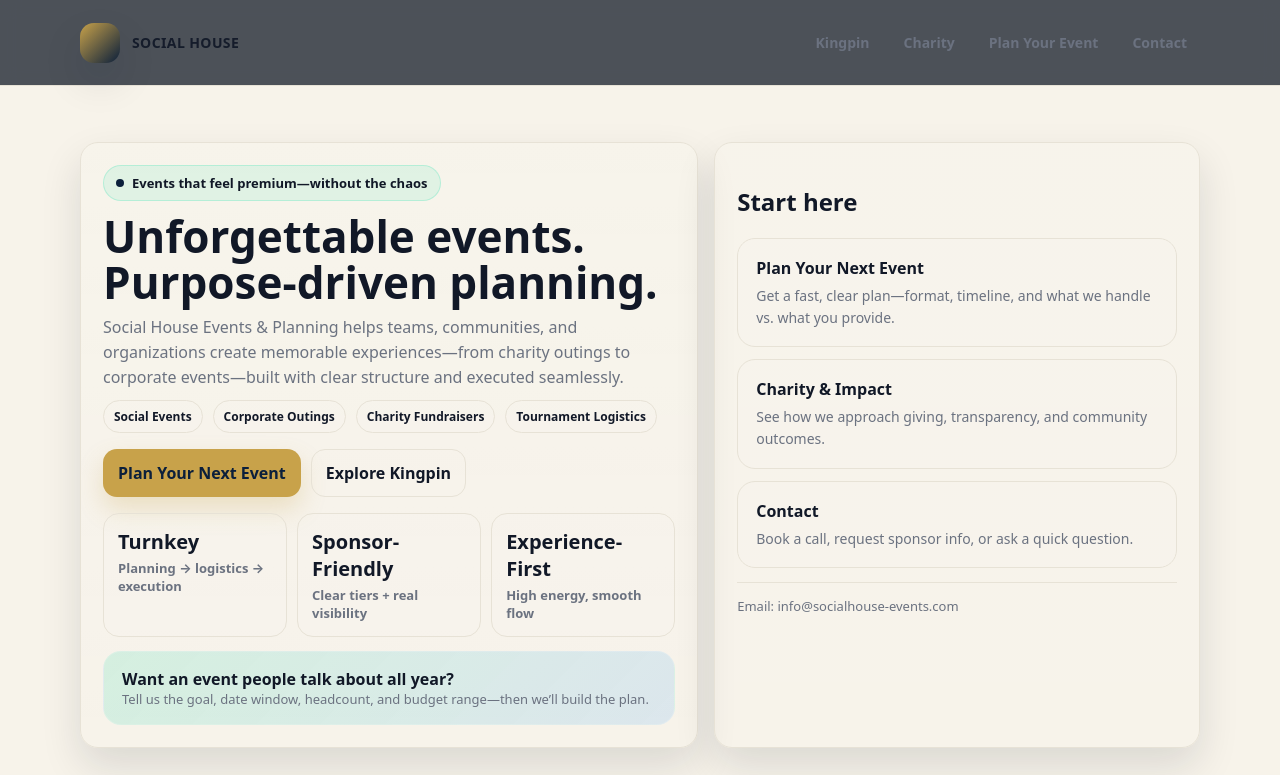
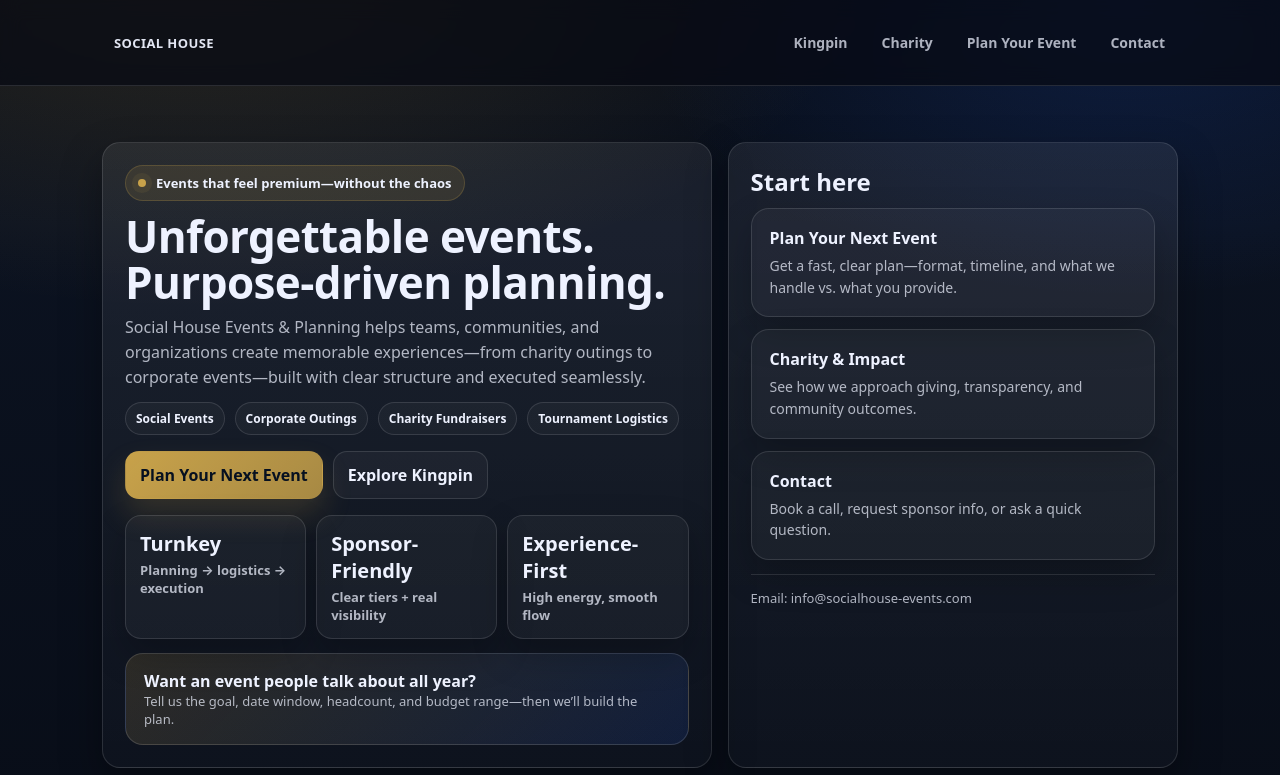
Before and after one commit to Tgardner22/SocialHouse-site, a plain HTML site: page index.html in a window 1280 px wide. Shown: the top 775 px of the page. Drawn offline with Linux system fonts and the light colour scheme.

Commit message:
Update styles.css

```diff
--- a/styles.css
+++ b/styles.css
@@ -1,60 +1,97 @@
 :root{
-  --bg:#F7F3EA;
-  --card:#FFFFFF;
-  --text:#111827;
-  --muted:#6B7280;
-  --brand:#C8A24A;   /* gold */
-  --brand2:#0B1F3B;  /* navy */
-  --border:#E7E2D6;
-  --shadow: 0 18px 40px rgba(17,24,39,.12);
+  --bg: #0b1220;
+  --surface: rgba(255,255,255,.06);
+  --surface2: rgba(255,255,255,.035);
+  --border: rgba(255,255,255,.12);
+  --text: #eef2ff;
+  --muted: rgba(238,242,255,.72);
+
+  /* Classy but not boring: midnight + soft gold */
+  --brand: #c8a24a;      /* gold */
+  --brand2: #2b6cff;     /* subtle cool accent */
+  --ink: #061020;
+
   --radius: 18px;
-}
+  --shadow: 0 18px 40px rgba(0,0,0,.35);
+  --shadowSoft: 0 16px 36px rgba(0,0,0,.22);
+
+  --max: 1120px;
 }
 
 *{box-sizing:border-box}
-html,body{
-  margin:0;padding:0;
-  font-family:system-ui,-apple-system,Segoe UI,Roboto,Arial,sans-serif;
-  background: var(--bg);
-  color:var(--text);
+html,body{margin:0;padding:0}
+body{
+  font-family: system-ui, -apple-system, Segoe UI, Roboto, Arial, sans-serif;
+  color: var(--text);
+  background:
+    radial-gradient(1200px 700px at 15% -10%, rgba(200,162,74,.22), transparent 60%),
+    radial-gradient(900px 540px at 88% 0%, rgba(43,108,255,.18), transparent 55%),
+    linear-gradient(180deg, #060b15, #0b1220 20%, #070b14);
 }
 
-
 a{color:inherit;text-decoration:none}
-.container{max-width:1120px;margin:0 auto;padding:22px}
+.container{max-width:var(--max); margin:0 auto; padding:22px}
 
 .nav{
   position:sticky; top:0; z-index:10;
+  background: rgba(7,11,20,.72);
+  border-bottom: 1px solid var(--border);
   backdrop-filter: blur(10px);
-  background: rgba(11,18,32,.72);
-  border-bottom:1px solid var(--border);
 }
-.nav-inner{display:flex;align-items:center;gap:16px;justify-content:space-between}
+.nav-inner{
+  display:flex; align-items:center; justify-content:space-between;
+  gap:16px;
+}
 .brand{
-  display:flex; align-items:center; gap:12px; font-weight:900; letter-spacing:.4px;
+  display:flex; align-items:center; gap:12px;
+  font-weight:900; letter-spacing:.4px;
 }
-.brand-badge{
-  width:40px;height:40px;border-radius:14px;
-  background: linear-gradient(135deg, var(--brand), var(--brand2));
-  box-shadow: var(--shadow);
+.brand-mark{
+  width:42px; height:42px; border-radius:14px;
+  background: linear-gradient(135deg, rgba(200,162,74,1), rgba(200,162,74,.55));
+  box-shadow: 0 12px 26px rgba(200,162,74,.22);
 }
-.brand span{font-size:14px; text-transform:uppercase; opacity:.94; white-space:nowrap}
+.brand span{
+  text-transform:uppercase;
+  font-size:13px;
+  opacity:.95;
+  white-space:nowrap;
+}
 
-.nav-links{display:flex; gap:8px; flex-wrap:wrap; justify-content:flex-end}
+.nav-links{
+  display:flex; flex-wrap:wrap; gap:8px; justify-content:flex-end;
+}
 .nav-links a{
-  padding:10px 12px;border-radius:12px;border:1px solid transparent;
-  color:var(--muted); font-weight:750; font-size:14px;
+  padding:10px 12px;
+  border-radius:12px;
+  border:1px solid transparent;
+  color: var(--muted);
+  font-weight:800;
+  font-size:14px;
 }
-.nav-links a:hover{border-color:var(--border); color:var(--text); background:rgba(255,255,255,.04)}
-.nav-links a.active{color:var(--text); background:rgba(58,160,255,.16); border-color:rgba(58,160,255,.35)}
+.nav-links a:hover{
+  border-color: var(--border);
+  color: var(--text);
+  background: rgba(255,255,255,.04);
+}
+.nav-links a.active{
+  color: var(--text);
+  background: rgba(200,162,74,.14);
+  border-color: rgba(200,162,74,.28);
+}
 
-.hero{padding:34px 0 12px;}
-.hero-grid{display:grid; grid-template-columns: 1.12fr .88fr; gap:16px; align-items:stretch;}
+.hero{padding:34px 0 10px}
+.hero-grid{
+  display:grid;
+  grid-template-columns: 1.15fr .85fr;
+  gap:16px;
+  align-items:stretch;
+}
 @media (max-width: 920px){ .hero-grid{grid-template-columns:1fr;} }
 
 .card{
-  background: linear-gradient(180deg, rgba(255,255,255,.06), rgba(255,255,255,.02));
-  border:1px solid var(--border);
+  background: linear-gradient(180deg, rgba(255,255,255,.07), rgba(255,255,255,.025));
+  border: 1px solid var(--border);
   border-radius: var(--radius);
   box-shadow: var(--shadow);
   overflow:hidden;
@@ -62,73 +99,113 @@ a{color:inherit;text-decoration:none}
 .card-pad{padding:22px}
 
 .kicker{
-  display:inline-flex; gap:8px; align-items:center;
-  padding:8px 12px; border-radius:999px;
-  background:rgba(60,224,179,.12);
-  border:1px solid rgba(60,224,179,.26);
-  color:var(--text); font-weight:850; font-size:13px;
+  display:inline-flex;
+  gap:10px;
+  align-items:center;
+  padding:8px 12px;
+  border-radius:999px;
+  background: rgba(200,162,74,.12);
+  border: 1px solid rgba(200,162,74,.22);
+  font-weight:850;
+  font-size:13px;
 }
-.kicker .dot{width:8px;height:8px;border-radius:999px;background:var(--brand2)}
+.kicker .dot{
+  width:8px;height:8px;border-radius:999px;background: var(--brand);
+  box-shadow: 0 0 0 6px rgba(200,162,74,.08);
+}
 
-h1{margin:12px 0 10px; font-size:44px; line-height:1.05}
+h1{
+  margin:12px 0 10px;
+  font-size:44px;
+  line-height:1.05;
+  letter-spacing:-.6px;
+}
 @media (max-width: 920px){ h1{font-size:38px} }
-p{margin:0; color:var(--muted); line-height:1.55; font-size:16px}
+h2{margin:0 0 10px; font-size:24px}
+h3{margin:0 0 6px; font-size:16px}
+
+p{margin:0; color: var(--muted); line-height:1.55; font-size:16px}
+
+.badge-row{display:flex; gap:10px; flex-wrap:wrap; margin-top:12px}
+.badge{
+  font-size:12px; font-weight:850;
+  padding:7px 10px;
+  border-radius:999px;
+  border:1px solid var(--border);
+  background: rgba(255,255,255,.03);
+  color: var(--text);
+}
 
 .cta-row{display:flex; gap:10px; flex-wrap:wrap; margin-top:16px}
 .btn{
   display:inline-flex; align-items:center; justify-content:center; gap:10px;
-  padding:12px 14px; border-radius:14px; font-weight:900;
+  padding:12px 14px;
+  border-radius:14px;
+  font-weight:900;
   border:1px solid transparent;
+  cursor:pointer;
 }
 .btn-primary{
-  background: var(--brand);
-  color:#0B1F3B;
-  box-shadow: 0 12px 24px rgba(200,162,74,.25);
+  background: linear-gradient(135deg, var(--brand), rgba(200,162,74,.82));
+  color: var(--ink);
+  box-shadow: 0 16px 30px rgba(200,162,74,.18);
 }
-.btn-primary:hover{filter:brightness(1.02)}
-
+.btn-primary:hover{filter:brightness(1.03)}
 .btn-ghost{
-  background: transparent;
+  background: rgba(255,255,255,.04);
   border-color: var(--border);
   color: var(--text);
 }
-.btn-ghost:hover{background: rgba(17,24,39,.04)}
+.btn-ghost:hover{background: rgba(255,255,255,.07)}
 
-
-.stats{display:grid; grid-template-columns: repeat(3, 1fr); gap:10px; margin-top:16px;}
+.stats{
+  display:grid;
+  grid-template-columns: repeat(3, 1fr);
+  gap:10px;
+  margin-top:16px;
+}
 @media (max-width: 920px){ .stats{grid-template-columns:1fr} }
 .stat{
-  padding:14px; border-radius:16px;
-  background: rgba(255,255,255,.035);
-  border:1px solid var(--border);
+  padding:14px;
+  border-radius:16px;
+  background: var(--surface2);
+  border: 1px solid var(--border);
+  box-shadow: var(--shadowSoft);
 }
 .stat strong{display:block; font-size:20px}
-.stat span{display:block; color:var(--muted); font-weight:750; margin-top:4px; font-size:13px}
+.stat span{display:block; color: var(--muted); font-weight:750; margin-top:4px; font-size:13px}
 
 .section{padding:18px 0}
-.section h2{margin:0 0 10px; font-size:24px}
-.grid{display:grid; grid-template-columns: repeat(3, 1fr); gap:12px;}
+.grid{
+  display:grid;
+  grid-template-columns: repeat(3, 1fr);
+  gap:12px;
+}
 @media (max-width: 920px){ .grid{grid-template-columns:1fr} }
+
 .tile{
-  padding:18px;border-radius:18px;
-  background:rgba(255,255,255,.035);
-  border:1px solid var(--border);
+  padding:18px;
+  border-radius:18px;
+  background: var(--surface2);
+  border: 1px solid var(--border);
+  box-shadow: var(--shadowSoft);
 }
-.tile h3{margin:0 0 6px; font-size:16px}
 .tile p{font-size:14px}
+.tile:hover{transform: translateY(-1px)}
+.tile{transition: transform .15s ease}
 
 .banner{
   margin-top:14px;
   padding:16px 18px;
   border-radius:18px;
-  background: linear-gradient(135deg, rgba(60,224,179,.18), rgba(58,160,255,.14));
+  background: linear-gradient(135deg, rgba(200,162,74,.16), rgba(43,108,255,.12));
   border:1px solid rgba(255,255,255,.14);
 }
 
 .hr{height:1px;background:var(--border);margin:14px 0}
 
 .form{display:grid; gap:10px; margin-top:12px}
-input, textarea{
+input, textarea, select{
   width:100%;
   padding:12px 12px;
   border-radius:14px;
@@ -137,19 +214,21 @@ input, textarea{
   color: var(--text);
   outline:none;
 }
-textarea{min-height:130px; resize:vertical}
-.small{font-size:13px;color:var(--muted)}
+textarea{min-height:140px; resize:vertical}
+label{font-size:13px; color: var(--muted); font-weight:800}
+
+.two-col{
+  display:grid;
+  grid-template-columns: 1fr 1fr;
+  gap:10px;
+}
+@media (max-width: 720px){ .two-col{grid-template-columns:1fr} }
+
+.small{font-size:13px;color: var(--muted)}
 .footer{
   padding:28px 0 40px;
-  color:var(--muted);
+  color: var(--muted);
   border-top:1px solid var(--border);
   margin-top:22px;
 }
-.footer strong{color:var(--text)}
-.badge-row{display:flex; gap:10px; flex-wrap:wrap; margin-top:10px}
-.badge{
-  font-size:12px; font-weight:850; color:var(--text);
-  border:1px solid var(--border);
-  background: rgba(255,255,255,.03);
-  padding:7px 10px; border-radius:999px;
-}
+.footer strong{color: var(--text)}
```
